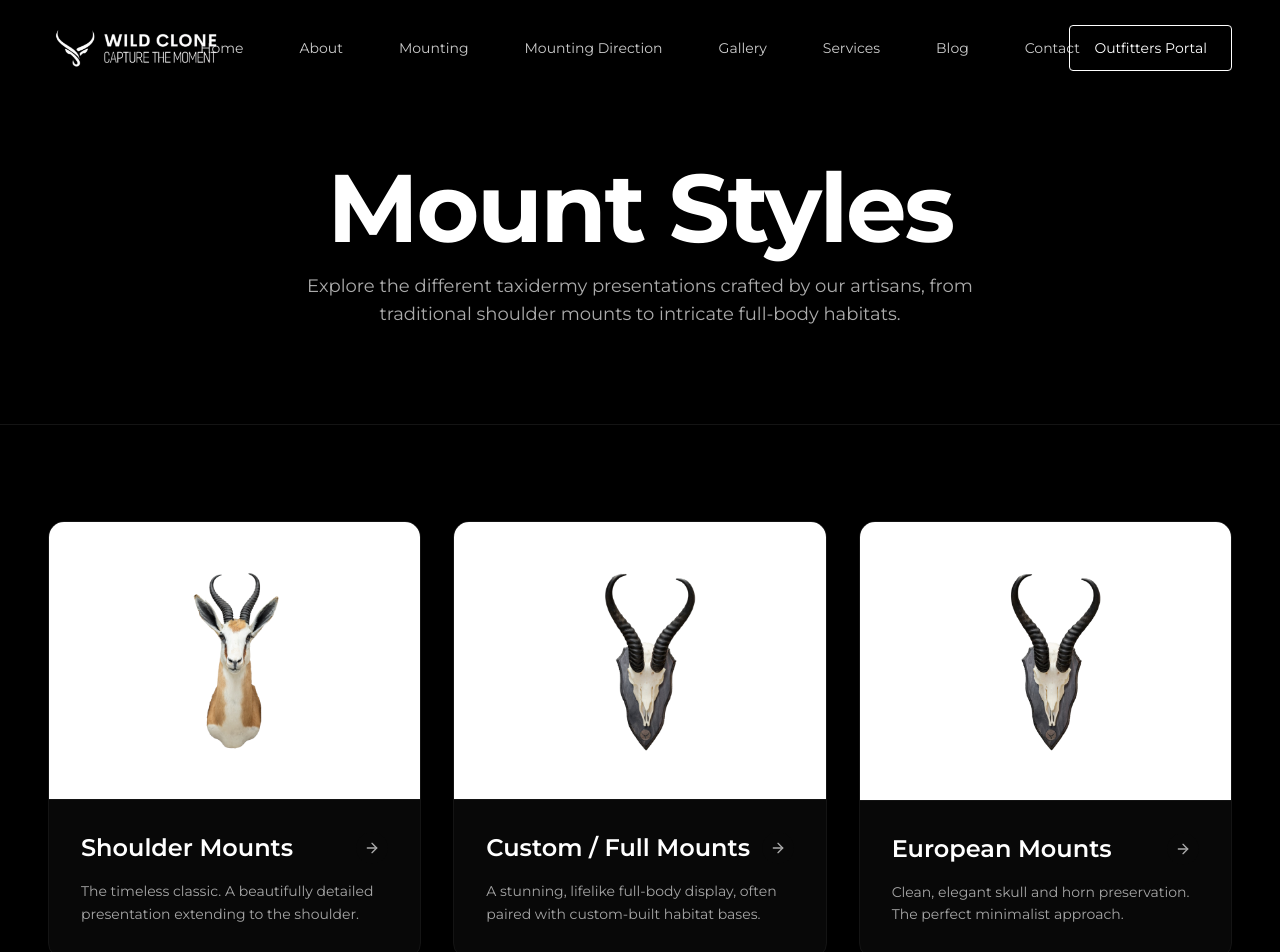
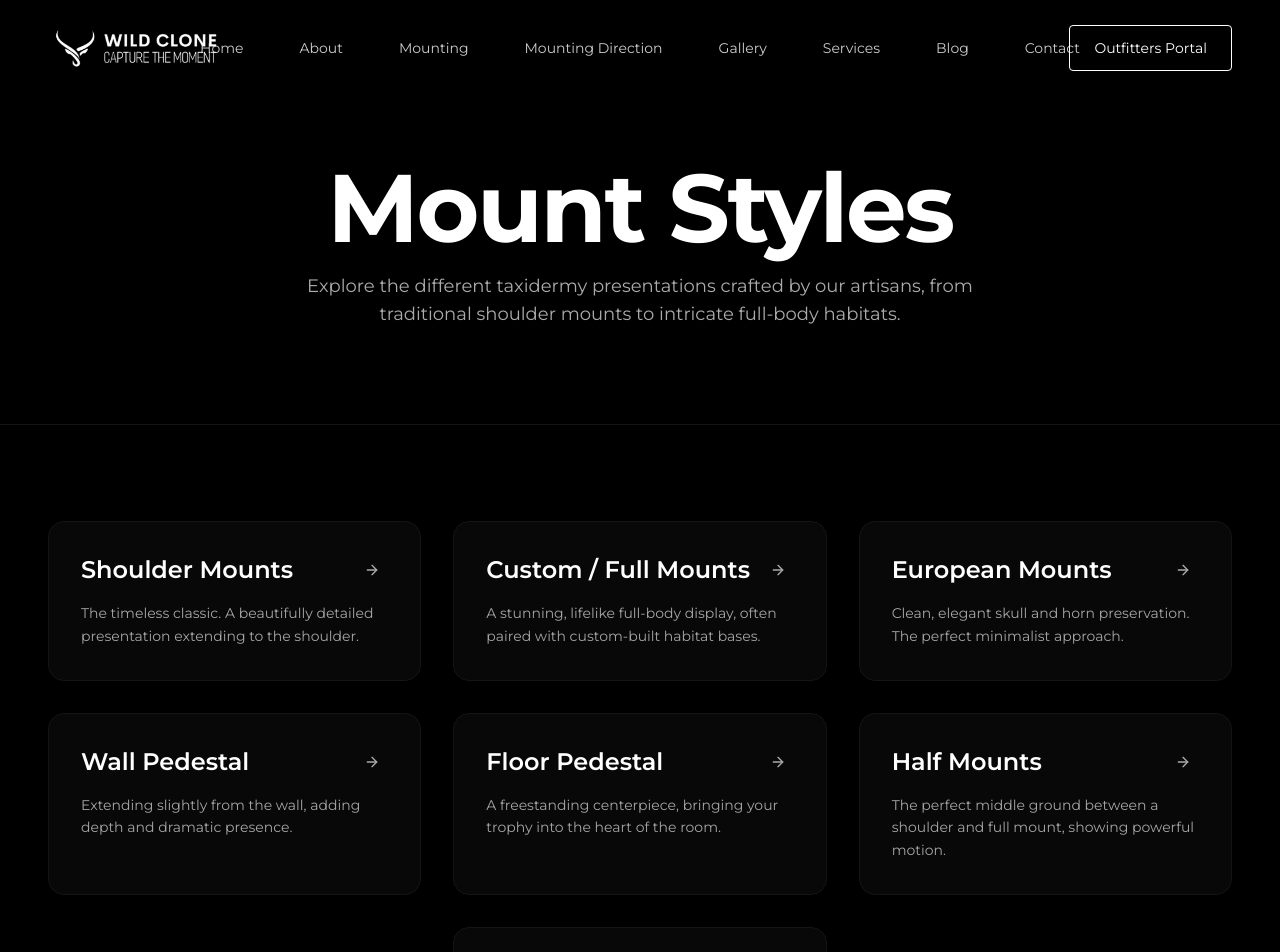
Before and after one commit to Dan-streamlinesolutions/wildclone-taxidermy, a React (Vite) app: page /mounts in a window 1280 px wide. Shown: the top 952 px of the page. Built offline with nearby package versions, Linux system fonts and the light colour scheme; the HTML template or start-up script is replaced by a standard one; a web font is replaced by a local one.

Commit message:
Remove photos from Mounts cards and center last row

```diff
--- a/src/pages/Mounts.tsx
+++ b/src/pages/Mounts.tsx
@@ -79,23 +79,21 @@ const Mounts = () => {
             {/* Grid */}
             <section className="py-24 bg-background">
                 <div className="container mx-auto px-6 lg:px-12">
-                    <div className="grid grid-cols-1 md:grid-cols-2 lg:grid-cols-3 gap-8">
+                    <div className="flex flex-wrap justify-center gap-8">
                         {mountTypes.map((mount, i) => (
-                            <AnimatedSection key={mount.slug} delay={i * 0.1} scale>
-                                <Link to={`/mounts/${mount.slug}`}>
+                            <AnimatedSection
+                                key={mount.slug}
+                                delay={i * 0.1}
+                                scale
+                                className="w-full md:w-[calc(50%-1rem)] lg:w-[calc(33.333333%-1.333333rem)]"
+                            >
+                                <Link to={`/mounts/${mount.slug}`} className="block h-full">
                                     <motion.div
                                         whileHover={{ y: -6 }}
                                         transition={{ duration: 0.4 }}
-                                        className="group bg-card border border-border rounded-2xl overflow-hidden hover:border-gray-medium transition-colors duration-500 flex flex-col h-full"
+                                        className="group bg-card border border-border rounded-2xl overflow-hidden hover:border-gray-medium transition-colors duration-500 flex flex-col h-full p-8"
                                     >
-                                        <div className="aspect-[4/3] w-full bg-white p-6 flex items-center justify-center overflow-hidden border-b border-border">
-                                            <img
-                                                src={mount.image}
-                                                alt={mount.title}
-                                                className="w-full h-full object-contain group-hover:scale-105 transition-transform duration-700 ease-out"
-                                            />
-                                        </div>
-                                        <div className="p-8 flex-1 flex flex-col">
+                                        <div className="flex flex-col flex-1">
                                             <div className="flex items-center justify-between mb-4">
                                                 <h3 className="font-heading text-2xl font-semibold text-foreground">
                                                     {mount.title}
```
